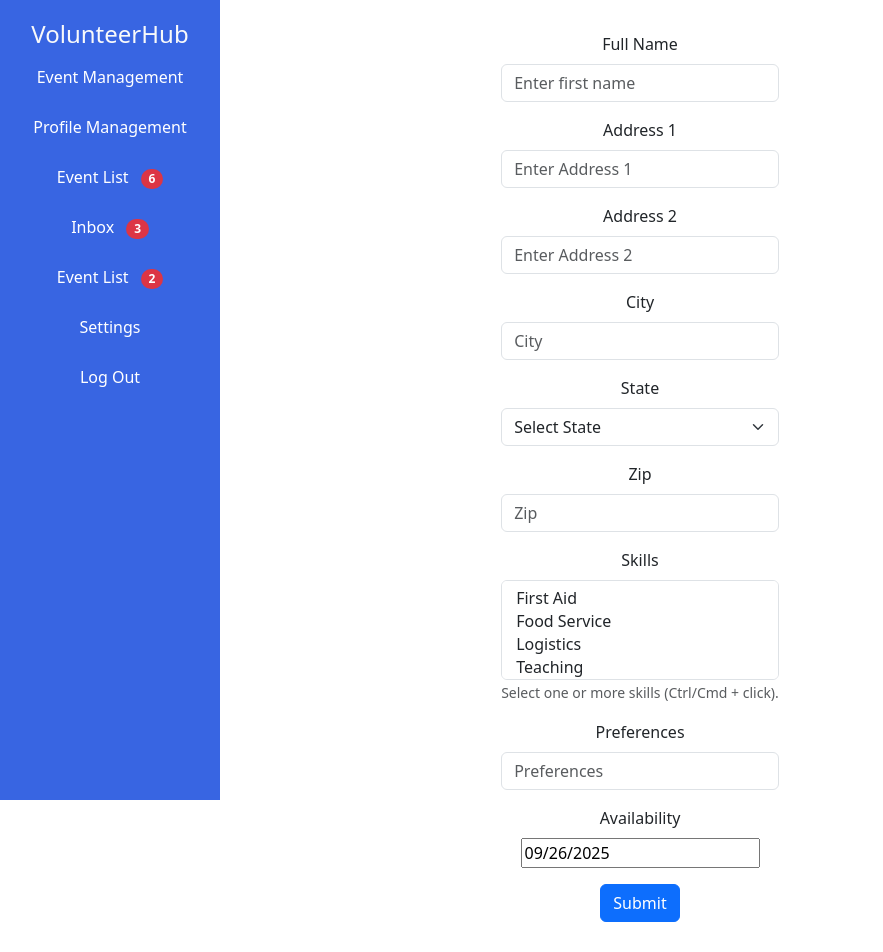
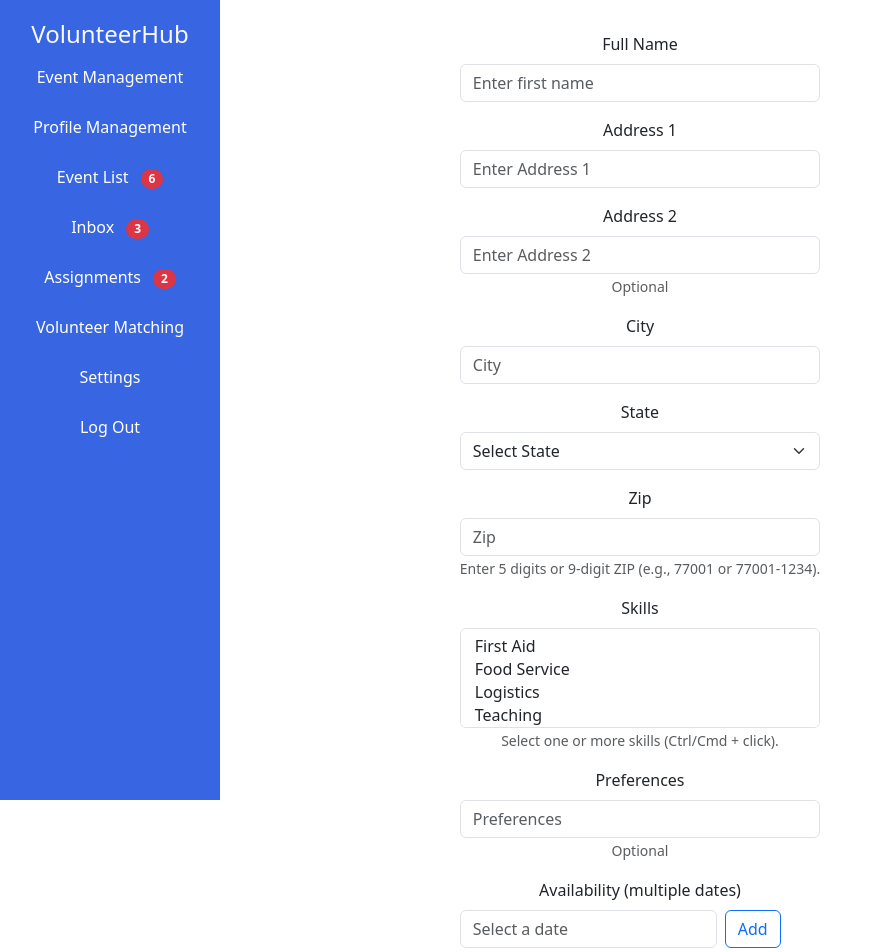
Before and after one commit to Muhammad-Wajeeh/4353-Software-Design-Project-, a React (Vite) app in the folder Client/: page /ProfileManagement in a window 1280 px wide. Shown: the top 952 px of the page, without its empty margins (0-883 px from the left). Built offline with nearby package versions, Linux system fonts and the light colour scheme.

Commit message:
Refinements to Profile Management

```diff
--- a/Client/src/Pages/EventManagement.jsx
+++ b/Client/src/Pages/EventManagement.jsx
@@ -1,11 +1,13 @@
 import { useState } from 'react'
 import { BrowserRouter as Router, Routes, Route } from "react-router-dom";
 import { Form, Button } from "react-bootstrap";
+import Sidebar from "./Sidebar";
 
 function EventManagement() {
 
   return (
     <>
+    <Sidebar></Sidebar>
     <Form>
       <Form.Group className="mb-3" controlId="emEventName">
         <Form.Label>Event Name</Form.Label>
--- a/Client/src/Pages/ProfileManagement.jsx
+++ b/Client/src/Pages/ProfileManagement.jsx
@@ -1,6 +1,5 @@
 import { BrowserRouter as Router, Routes, Route } from "react-router-dom";
-import Button from "react-bootstrap/Button";
-import Form from "react-bootstrap/Form";
+import { Form, Button, Badge } from "react-bootstrap";
 import ButtonGroup from "react-bootstrap/ButtonGroup";
 import Dropdown from "react-bootstrap/Dropdown";
 import React, { useState } from "react";
@@ -9,20 +8,61 @@ import "react-datepicker/dist/react-datepicker.css";
 import FormGroup from "react-bootstrap/esm/FormGroup";
 import Sidebar from "./Sidebar";
 
+const fmt = (d) =>
+  d ? new Date(d.getFullYear(), d.getMonth(), d.getDate()).toISOString().slice(0, 10) : "";
+
 function ProfileManagement() {
-  const [startDate, setStartDate] = useState(new Date());
+  const [validated, setValidated] = useState(false);
+  // Multi-date availability state
+  const [picked, setPicked] = useState(null); // current date shown in the picker
+  const [availability, setAvailability] = useState([]); // array of ISO strings like "2025-10-05"
+
+  const addDate = () => {
+    if (!picked) return;
+    const iso = fmt(picked);
+    if (!availability.includes(iso)) {
+      setAvailability((arr) => [...arr, iso].sort());
+    }
+    setPicked(null); // clear picker after adding
+  };
+
+  const removeDate = (iso) => {
+    setAvailability((arr) => arr.filter((d) => d !== iso));
+  };
+
+  const handleSubmit = (e) => {
+    e.preventDefault();
+    e.stopPropagation();
+
+    const form = e.currentTarget;
+    const baseValid = form.checkValidity();
+    const datesValid = availability.length > 0;
+
+    setValidated(true);
+
+    if (baseValid && datesValid) {
+      // TODO: send all form values + `availability` to backend
+      // console.log({ availability });
+      // alert("Saved: " + availability.join(", "));
+    }
+  };
+
 
   return (
     <>
       <Sidebar></Sidebar>
-      <Form>
+      <Form noValidate validated={validated} onSubmit={handleSubmit}>
         <Form.Group className="mb-3" controlId="formBasicFirstName">
           <Form.Label>Full Name</Form.Label>
           <Form.Control
             type="name"
             placeholder="Enter first name"
             maxLength={50}
+            required
           />
+          <Form.Control.Feedback type="invalid">
+            Full name is required (max 50 characters).
+          </Form.Control.Feedback>
         </Form.Group>
 
         <Form.Group className="mb-3" controlId="fromBasicAddress2">
@@ -31,7 +71,12 @@ function ProfileManagement() {
             type="text"
             placeholder="Enter Address 1"
             maxLength={100}
+            required
           />
+          <Form.Control.Feedback type="invalid">
+            Address 1 is required (max 100 characters).
+          </Form.Control.Feedback>
+
         </Form.Group>
 
         <Form.Group className="mb-3" controlId="fromBasicAddress2">
@@ -41,28 +86,47 @@ function ProfileManagement() {
             placeholder="Enter Address 2"
             maxLength={100}
           />
+          <Form.Text className="text-muted">
+          Optional
+        </Form.Text>
         </Form.Group>
 
         <Form.Group className="mb-3" controlId="City">
           <Form.Label>City</Form.Label>
-          <Form.Control type="text" placeholder="City" maxLength={100} />
+          <Form.Control type="text" placeholder="City" maxLength={100} required/>
           <Form.Text className="text-muted"></Form.Text>
+          <Form.Control.Feedback type="invalid">
+            City is required (max 100 characters).
+          </Form.Control.Feedback>
         </Form.Group>
 
         <Form.Group className="mb-3" controlId="mySelectId">
           <Form.Label>State</Form.Label>
-          <Form.Select aria-label="Default select example">
-            <option>Select State</option>
+          <Form.Select required aria-label="Default select example">
+            <option value="">Select State</option>
             <option value="1">TX</option>
             <option value="2">NY</option>
             <option value="3">LA</option>
           </Form.Select>
+          <Form.Control.Feedback type="invalid">
+            Please select a state.
+          </Form.Control.Feedback>
         </Form.Group>
 
-        <Form.Group className="mb-3" controlId="Zip Code">
+        <Form.Group className="mb-3" controlId="Zip">
           <Form.Label>Zip</Form.Label>
-          <Form.Control type="Number" placeholder="Zip" maxLength={9} />
-          <Form.Text className="text-muted"></Form.Text>
+          <Form.Control
+            type="text"               // number ignores maxLength; use text + pattern
+            placeholder="Zip"
+            inputMode="numeric"       // mobile numeric keypad
+            pattern="^\d{5}(-?\d{4})?$"  // 12345 or 12345-6789 or 123456789
+            maxLength={10}            // allows 5 or 10 with dash
+            required
+          />
+          <Form.Text muted>Enter 5 digits or 9-digit ZIP (e.g., 77001 or 77001-1234).</Form.Text>
+          <Form.Control.Feedback type="invalid">
+            Please enter a valid ZIP (5 digits or 9 digits with optional dash).
+          </Form.Control.Feedback>
         </Form.Group>
 
         <Form.Group className="mb-3" controlId="skills">
@@ -84,21 +148,60 @@ function ProfileManagement() {
           <Form.Text muted>
             Select one or more skills (Ctrl/Cmd + click).
           </Form.Text>
+          <Form.Control.Feedback type="invalid">
+            Please select at least one skill.
+          </Form.Control.Feedback>
         </Form.Group>
 
         <Form.Group className="mb-3" controlId="Preferences">
           <Form.Label>Preferences</Form.Label>
           <Form.Control type="text" placeholder="Preferences" />
-          <Form.Text className="text-muted"></Form.Text>
+          <Form.Text className="text-muted">Optional</Form.Text>
         </Form.Group>
 
-        <Form.Label>Availability</Form.Label>
-        <Form.Group className="mb-3">
-          <DatePicker
-            selected={startDate}
-            onChange={(date) => setStartDate(date)}
-          />
-        </Form.Group>
+        <Form.Group className="mb-3" controlId="pmAvailability">
+          <Form.Label>Availability (multiple dates)</Form.Label>
+
+          <div className="d-flex gap-2 align-items-start">
+            <DatePicker
+              selected={picked}
+              onChange={(d) => setPicked(d)}
+              placeholderText="Select a date"
+              className={`form-control ${validated && availability.length === 0 ? "is-invalid" : ""}`}
+              // optional: restrict past dates
+              // minDate={new Date()}
+            />
+            <Button type="button" variant="outline-primary" onClick={addDate}>
+              Add
+            </Button>
+          </div>
+
+          {validated && availability.length === 0 && (
+            <div className="invalid-feedback d-block">
+              Please add at least one availability date.
+            </div>
+          )}
+
+          {/* Selected dates as removable chips */}
+          {availability.length > 0 && (
+            <div className="mt-2">
+              {availability.map((d) => (
+                <Badge key={d} bg="secondary" className="me-2 mb-2">
+                  {d}{" "}
+                  <Button
+                    size="sm"
+                    variant="link"
+                    className="text-white text-decoration-none p-0 ms-1"
+                    onClick={() => removeDate(d)}
+                    aria-label={`Remove ${d}`}
+                  >
+                    ✕
+                  </Button>
+                </Badge>
+              ))}
+            </div>
+          )}
+          </Form.Group>
 
         <Button variant="primary" type="submit">
           Submit
--- a/Client/src/Pages/Sidebar.jsx
+++ b/Client/src/Pages/Sidebar.jsx
@@ -36,12 +36,15 @@ function Sidebar() {
           )}
         </Nav.Link>
         <Nav.Link href="/eventlist">
-          Event List{" "}
+          Assignments{" "}
           {newMessages > 0 && (
             <Badge bg="danger" pill className="ms-2">
               {newAssignments}
             </Badge>
           )}
+        </Nav.Link>
+        <Nav.Link href="/VolunteerMatching">
+          Volunteer Matching
         </Nav.Link>
         <Nav.Link href="/settings"> Settings</Nav.Link>
         <Nav.Link href="/logout"> Log Out</Nav.Link>
--- a/Client/src/Pages/VolunteerMatching.jsx
+++ b/Client/src/Pages/VolunteerMatching.jsx
@@ -1,6 +1,7 @@
 import { useEffect, useMemo, useState } from "react";
 import { BrowserRouter as Router, Routes, Route } from "react-router-dom";
 import { Form, Button, Alert } from "react-bootstrap";
+import Sidebar from "./Sidebar";
 
 function VolunteerMatching(){
     //fake data until database made
@@ -62,6 +63,7 @@ function VolunteerMatching(){
 
   return (
     <>
+    <Sidebar></Sidebar>
     {/* gives the user feedback that their action worked */}
       <h2 className="mb-3">Volunteer Matching</h2>
 
```
